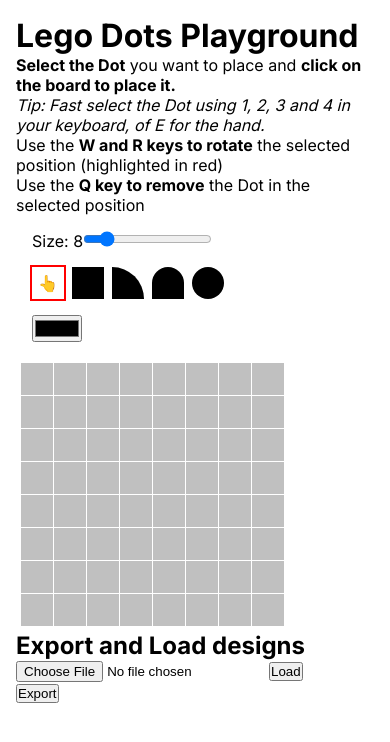
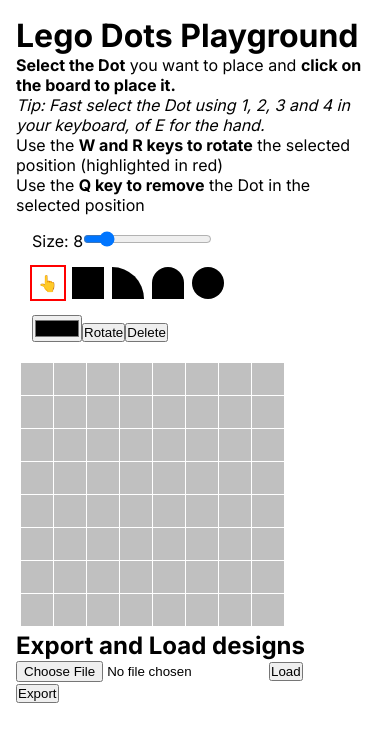
Before and after one commit to joseignacioLS/lego-dots-playground, a Next.js app: page / in a window 390 px wide. Shown: the top 742 px of the page. Built offline with nearby package versions, Linux system fonts and the light colour scheme.

Commit message:
improve mobile controls

```diff
--- a/app/components/Controllers.jsx
+++ b/app/components/Controllers.jsx
@@ -9,6 +9,8 @@
   handleSizeChange,
   color,
   setColor,
+  rotateDot,
+  deleteDot,
 }) => {
   return (
     <section className={styles.controls}>
@@ -52,6 +54,8 @@
           value={color}
           onInput={(e) => setColor(e.currentTarget.value)}
         />
+        <button onClick={() => rotateDot(-1)}>Rotate</button>
+        <button onClick={deleteDot}>Delete</button>
       </div>
     </section>
   );
--- a/app/page.js
+++ b/app/page.js
@@ -160,6 +160,8 @@
         handleSizeChange={handleSizeChange}
         color={color}
         setColor={setColor}
+        rotateDot={rotateDot}
+        deleteDot={deleteDot}
       />
       <Grid
         grid={grid}
```
